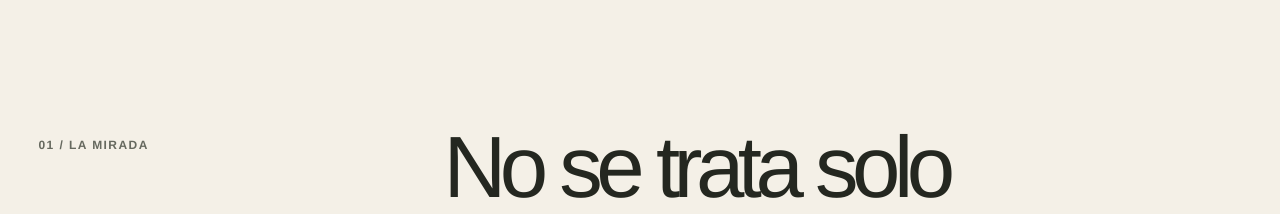
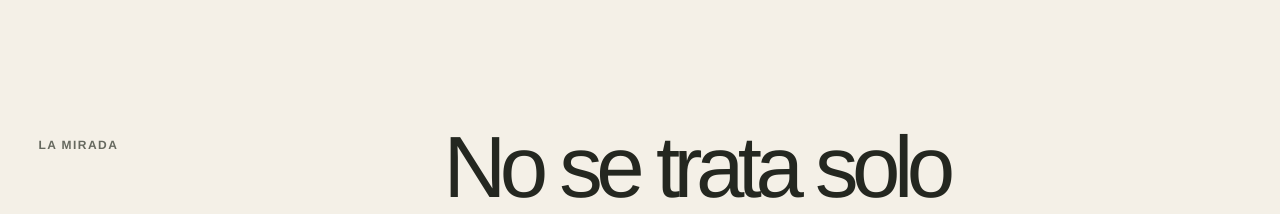
Before and after one commit to nzcrsn/mxrcus-site, a Next.js app: page / in a window 1280 px wide. Shown: the part 802-1016 px from the top of the page. Built offline with nearby package versions, Linux system fonts and the light colour scheme; no server answers.

Commit message:
design: remove numbered section labels from homepage

```diff
--- a/src/app/page.tsx
+++ b/src/app/page.tsx
@@ -37,7 +37,7 @@ export default function HomePage() {
 
       <section className="section identity-section" aria-labelledby="identity-title">
         <div className="container identity-layout">
-          <Reveal><p className="eyebrow">01 / La mirada</p></Reveal>
+          <Reveal><p className="eyebrow">La mirada</p></Reveal>
           <Reveal delay={90} className="identity-copy">
             <h2 id="identity-title">No se trata solo de mirar. Se trata de <em>recordar.</em></h2>
             <p>Fotografía y narración audiovisual para acercarnos a las personas, entender los lugares y conservar las historias que construyen una comunidad.</p>
@@ -52,7 +52,7 @@ export default function HomePage() {
       <section className="section archive-home-section" aria-labelledby="archive-home-title">
         <div className="container archive-feature">
           <Reveal className="archive-copy">
-            <p className="eyebrow">03 / Archivo documental</p>
+            <p className="eyebrow">Archivo documental</p>
             <h2 id="archive-home-title">Memorias y Trayectorias</h2>
             <p>Un proyecto audiovisual que recoge las experiencias, la cultura y la memoria del noroccidente de Pichincha. Historias de personas que dejaron huella en su comunidad.</p>
             <Link className="text-link" href="/memorias/">Descubrir el proyecto</Link>
@@ -69,7 +69,7 @@ export default function HomePage() {
 
       <section className="section about-home-section">
         <div className="container about-home-layout">
-          <Reveal><p className="eyebrow">06 / Detrás de la cámara</p></Reveal>
+          <Reveal><p className="eyebrow">Detrás de la cámara</p></Reveal>
           <Reveal className="about-preview">
             <p>Observar con atención. Acercarse con respeto. Contar lo que merece permanecer.</p>
             <Link className="text-link" href="/about/">Conocer a Marcos</Link>
@@ -79,7 +79,7 @@ export default function HomePage() {
 
       <section className="section contact-home-section">
         <div className="container contact-cta">
-          <Reveal><p className="eyebrow">07 / Tu historia</p><h2>¿Qué merece ser contado?</h2></Reveal>
+          <Reveal><p className="eyebrow">Tu historia</p><h2>¿Qué merece ser contado?</h2></Reveal>
           <Reveal delay={100}><Link className="text-link" href="/contact/">Hablemos</Link></Reveal>
         </div>
       </section>
```
